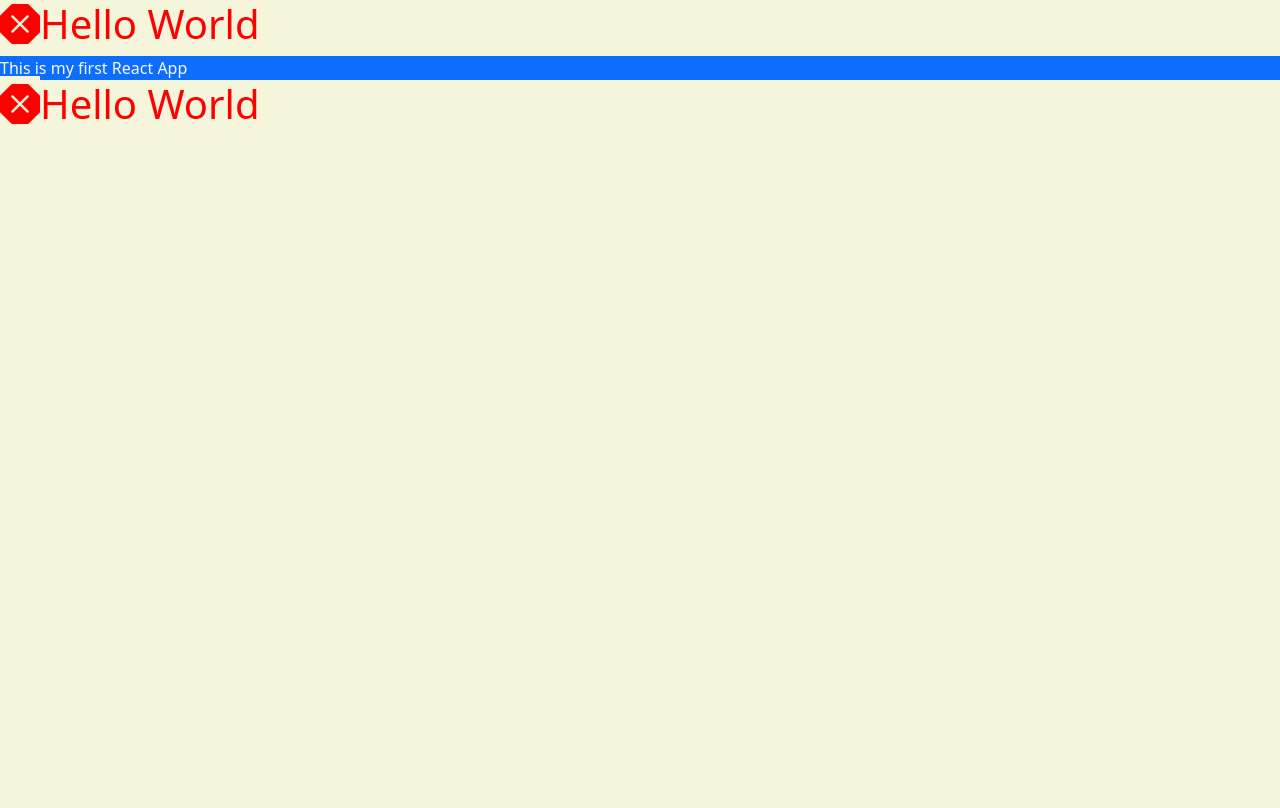
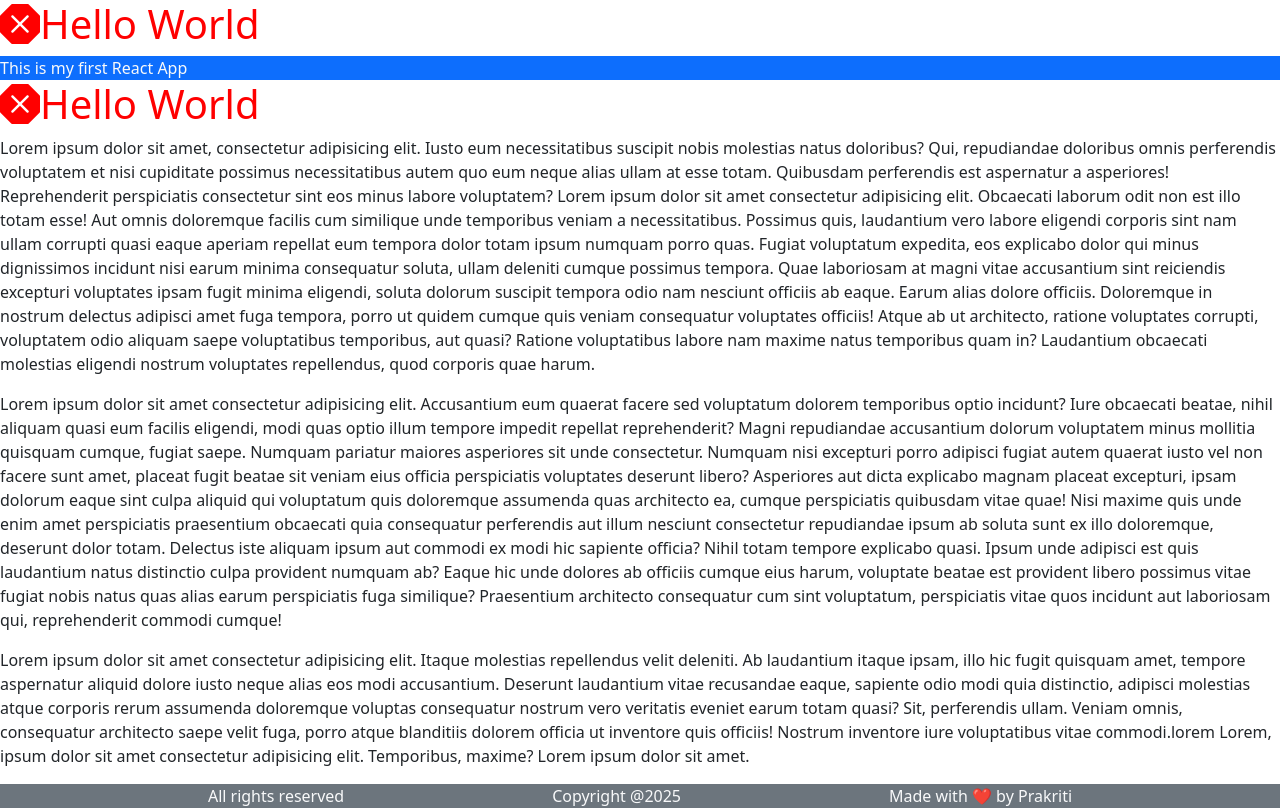
Before and after one commit to Prakrititiwari123/FullStackWebDevRICR, a React (Vite) app in the folder REACT/Demo/: page / in a window 1280 px wide. Built offline with nearby package versions, Linux system fonts and the light colour scheme.

Commit message:
functional component (footer) in react

```diff
--- a/REACT/Demo/src/App.jsx
+++ b/REACT/Demo/src/App.jsx
@@ -4,6 +4,7 @@ import "bootstrap/dist/css/bootstrap.min.css";
 import "bootstrap/dist/js/bootstrap.min.js";
 import "bootstrap-icons/font/bootstrap-icons.css";
 import Header from "./components/Header";
+import Footer from "./components/Footer";
 
 function App() {
   return (
@@ -11,6 +12,70 @@ function App() {
       <Header />
       <div className="bg-primary text-light">This is my first React App</div>
       <Header />
+      <p>
+        Lorem ipsum dolor sit amet, consectetur adipisicing elit. Iusto eum
+        necessitatibus suscipit nobis molestias natus doloribus? Qui,
+        repudiandae doloribus omnis perferendis voluptatem et nisi cupiditate
+        possimus necessitatibus autem quo eum neque alias ullam at esse totam.
+        Quibusdam perferendis est aspernatur a asperiores! Reprehenderit
+        perspiciatis consectetur sint eos minus labore voluptatem? Lorem ipsum
+        dolor sit amet consectetur adipisicing elit. Obcaecati laborum odit non
+        est illo totam esse! Aut omnis doloremque facilis cum similique unde
+        temporibus veniam a necessitatibus. Possimus quis, laudantium vero
+        labore eligendi corporis sint nam ullam corrupti quasi eaque aperiam
+        repellat eum tempora dolor totam ipsum numquam porro quas. Fugiat
+        voluptatum expedita, eos explicabo dolor qui minus dignissimos incidunt
+        nisi earum minima consequatur soluta, ullam deleniti cumque possimus
+        tempora. Quae laboriosam at magni vitae accusantium sint reiciendis
+        excepturi voluptates ipsam fugit minima eligendi, soluta dolorum
+        suscipit tempora odio nam nesciunt officiis ab eaque. Earum alias dolore
+        officiis. Doloremque in nostrum delectus adipisci amet fuga tempora,
+        porro ut quidem cumque quis veniam consequatur voluptates officiis!
+        Atque ab ut architecto, ratione voluptates corrupti, voluptatem odio
+        aliquam saepe voluptatibus temporibus, aut quasi? Ratione voluptatibus
+        labore nam maxime natus temporibus quam in? Laudantium obcaecati
+        molestias eligendi nostrum voluptates repellendus, quod corporis quae
+        harum.
+      </p>
+      <p>
+        Lorem ipsum dolor sit amet consectetur adipisicing elit. Accusantium eum
+        quaerat facere sed voluptatum dolorem temporibus optio incidunt? Iure
+        obcaecati beatae, nihil aliquam quasi eum facilis eligendi, modi quas
+        optio illum tempore impedit repellat reprehenderit? Magni repudiandae
+        accusantium dolorum voluptatem minus mollitia quisquam cumque, fugiat
+        saepe. Numquam pariatur maiores asperiores sit unde consectetur. Numquam
+        nisi excepturi porro adipisci fugiat autem quaerat iusto vel non facere
+        sunt amet, placeat fugit beatae sit veniam eius officia perspiciatis
+        voluptates deserunt libero? Asperiores aut dicta explicabo magnam
+        placeat excepturi, ipsam dolorum eaque sint culpa aliquid qui voluptatum
+        quis doloremque assumenda quas architecto ea, cumque perspiciatis
+        quibusdam vitae quae! Nisi maxime quis unde enim amet perspiciatis
+        praesentium obcaecati quia consequatur perferendis aut illum nesciunt
+        consectetur repudiandae ipsum ab soluta sunt ex illo doloremque,
+        deserunt dolor totam. Delectus iste aliquam ipsum aut commodi ex modi
+        hic sapiente officia? Nihil totam tempore explicabo quasi. Ipsum unde
+        adipisci est quis laudantium natus distinctio culpa provident numquam
+        ab? Eaque hic unde dolores ab officiis cumque eius harum, voluptate
+        beatae est provident libero possimus vitae fugiat nobis natus quas alias
+        earum perspiciatis fuga similique? Praesentium architecto consequatur
+        cum sint voluptatum, perspiciatis vitae quos incidunt aut laboriosam
+        qui, reprehenderit commodi cumque!
+      </p>
+      <p>
+        Lorem ipsum dolor sit amet consectetur adipisicing elit. Itaque
+        molestias repellendus velit deleniti. Ab laudantium itaque ipsam, illo
+        hic fugit quisquam amet, tempore aspernatur aliquid dolore iusto neque
+        alias eos modi accusantium. Deserunt laudantium vitae recusandae eaque,
+        sapiente odio modi quia distinctio, adipisci molestias atque corporis
+        rerum assumenda doloremque voluptas consequatur nostrum vero veritatis
+        eveniet earum totam quasi? Sit, perferendis ullam. Veniam omnis,
+        consequatur architecto saepe velit fuga, porro atque blanditiis dolorem
+        officia ut inventore quis officiis! Nostrum inventore iure voluptatibus
+        vitae commodi.lorem
+        Lorem, ipsum dolor sit amet consectetur adipisicing elit. Temporibus, maxime?
+        Lorem ipsum dolor sit amet.
+      </p>
+      <Footer />
     </>
   );
 }
--- a/REACT/Demo/src/components/Footer.jsx
+++ b/REACT/Demo/src/components/Footer.jsx
@@ -0,0 +1,13 @@
+import React from "react";
+const Footer = () => {
+  return (
+    <>
+      <div className="d-flex justify-content-evenly bg-secondary text-light">
+        <span>All rights reserved</span>
+        <span>Copyright @2025</span>
+        <span>Made with ❤️ by Prakriti</span>
+      </div>
+    </>
+  );
+};
+export default Footer;
--- a/REACT/Demo/src/index.css
+++ b/REACT/Demo/src/index.css
@@ -1,6 +1,6 @@
-*{
+/* *{
   background-color: beige;
-}
+} */
 
 #head{
   color: red;
```
